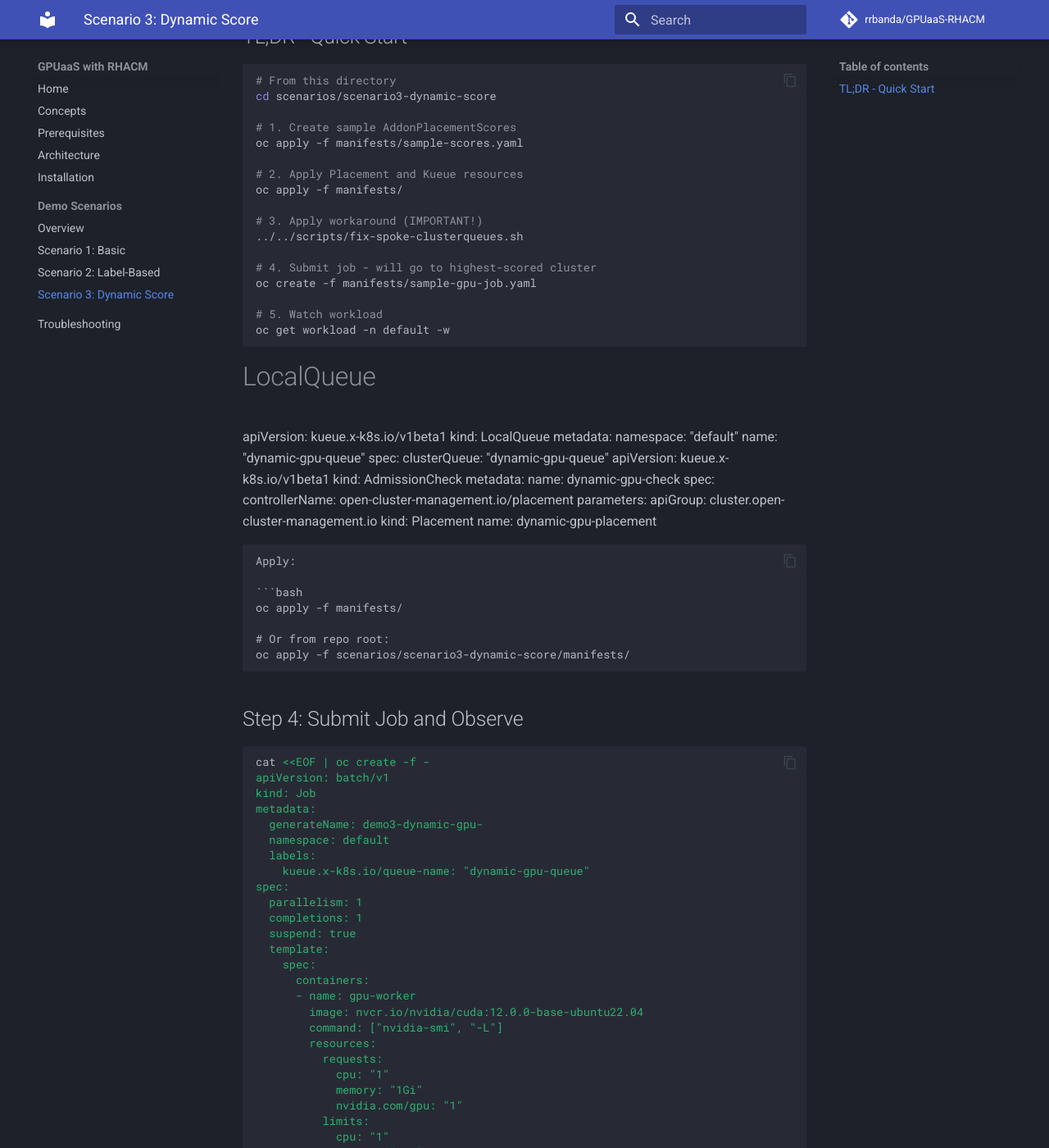
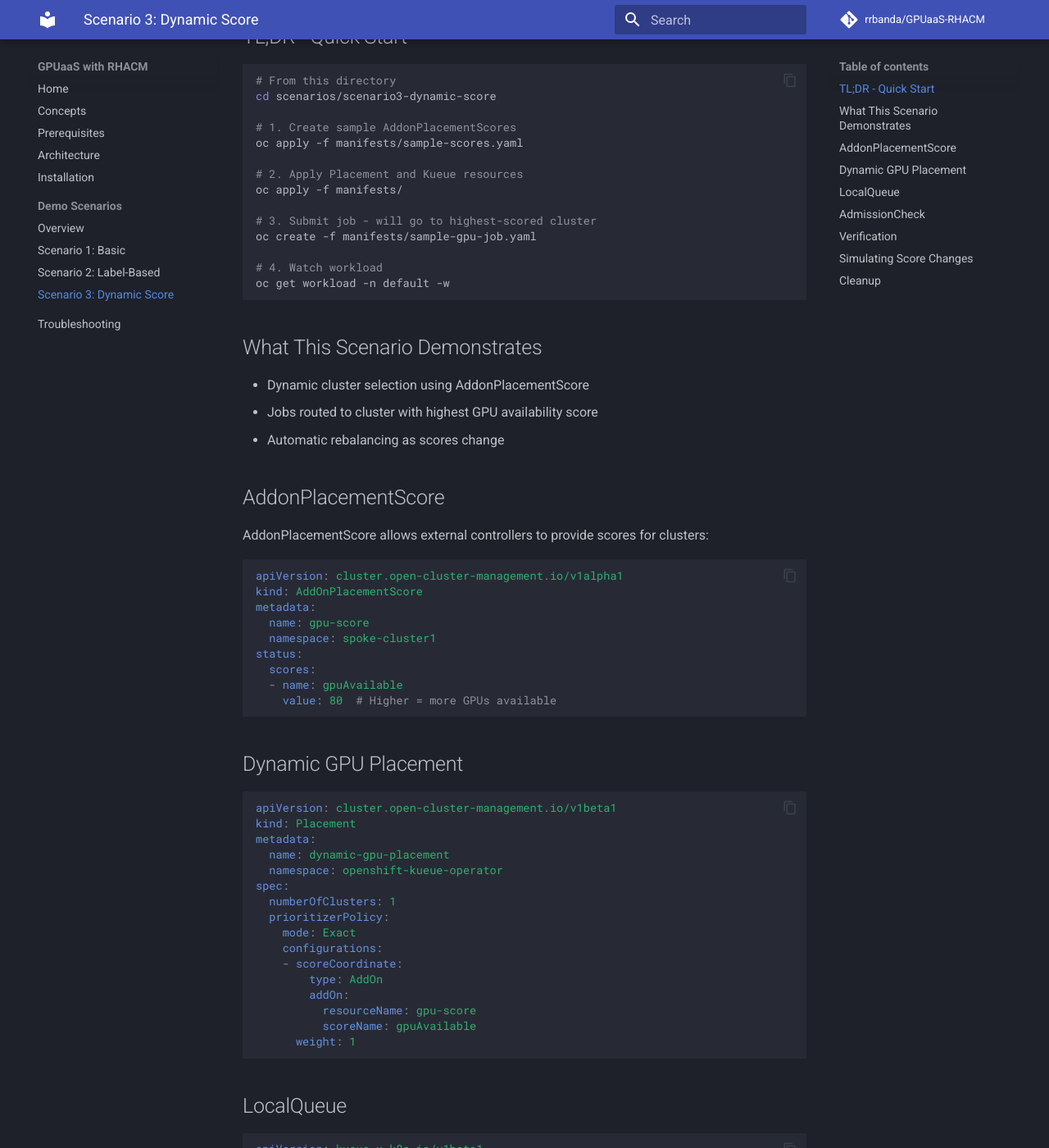
Before and after one commit to rrbanda/GPUaaS-RHACM, an MkDocs documentation site: the page built from docs/scenarios/scenario3-dynamic-score/README.md, in a window 1280 px wide and 1400 px high, scrolled down 218 px. Shown: the whole window at 82% size. Built offline with MkDocs 1.6.1 and Material for MkDocs 9.7.7, drawn with Linux system fonts in a browser that asks for light colours; comment, search, counter and statistics services are not loaded; some of the changed text lies outside the part shown.

Commit message:
Fix YAML code block formatting in scenario README files

````diff
--- a/docs/scenarios/scenario3-dynamic-score/README.md
+++ b/docs/scenarios/scenario3-dynamic-score/README.md
@@ -1,6 +1,4 @@
 # Scenario 3: Dynamic Score-Based Selection
-
-
 
 > **Difficulty:** ⭐⭐⭐ Advanced | **Time:** ~20 minutes
 
@@ -16,17 +14,59 @@
 # 2. Apply Placement and Kueue resources
 oc apply -f manifests/
 
-# 3. Apply workaround (IMPORTANT!)
-../../scripts/fix-spoke-clusterqueues.sh
-
-# 4. Submit job - will go to highest-scored cluster
+# 3. Submit job - will go to highest-scored cluster
 oc create -f manifests/sample-gpu-job.yaml
 
-# 5. Watch workload
+# 4. Watch workload
 oc get workload -n default -w
 ```
 
-# LocalQueue
+## What This Scenario Demonstrates
+
+- Dynamic cluster selection using AddonPlacementScore
+- Jobs routed to cluster with highest GPU availability score
+- Automatic rebalancing as scores change
+
+## AddonPlacementScore
+
+AddonPlacementScore allows external controllers to provide scores for clusters:
+
+```yaml
+apiVersion: cluster.open-cluster-management.io/v1alpha1
+kind: AddOnPlacementScore
+metadata:
+  name: gpu-score
+  namespace: spoke-cluster1
+status:
+  scores:
+  - name: gpuAvailable
+    value: 80  # Higher = more GPUs available
+```
+
+## Dynamic GPU Placement
+
+```yaml
+apiVersion: cluster.open-cluster-management.io/v1beta1
+kind: Placement
+metadata:
+  name: dynamic-gpu-placement
+  namespace: openshift-kueue-operator
+spec:
+  numberOfClusters: 1
+  prioritizerPolicy:
+    mode: Exact
+    configurations:
+    - scoreCoordinate:
+        type: AddOn
+        addOn:
+          resourceName: gpu-score
+          scoreName: gpuAvailable
+      weight: 1
+```
+
+## LocalQueue
+
+```yaml
 apiVersion: kueue.x-k8s.io/v1beta1
 kind: LocalQueue
 metadata:
@@ -34,6 +74,11 @@
   name: "dynamic-gpu-queue"
 spec:
   clusterQueue: "dynamic-gpu-queue"
+```
+
+## AdmissionCheck
+
+```yaml
 apiVersion: kueue.x-k8s.io/v1beta1
 kind: AdmissionCheck
 metadata:
@@ -46,122 +91,33 @@
     name: dynamic-gpu-placement
 ```
 
-Apply:
+## Verification
 
 ```bash
-oc apply -f manifests/
+# Check AddonPlacementScores
+oc get addonplacementscore -A
 
-# Or from repo root:
-oc apply -f scenarios/scenario3-dynamic-score/manifests/
+# Check PlacementDecision - should select highest scored cluster
+oc get placementdecision -n openshift-kueue-operator
+
+# Watch jobs being dispatched
+oc get workload -n default -w
 ```
 
-## Step 4: Submit Job and Observe
+## Simulating Score Changes
 
 ```bash
-cat <<EOF | oc create -f -
-apiVersion: batch/v1
-kind: Job
-metadata:
-  generateName: demo3-dynamic-gpu-
-  namespace: default
-  labels:
-    kueue.x-k8s.io/queue-name: "dynamic-gpu-queue"
-spec:
-  parallelism: 1
-  completions: 1
-  suspend: true
-  template:
-    spec:
-      containers:
-      - name: gpu-worker
-        image: nvcr.io/nvidia/cuda:12.0.0-base-ubuntu22.04
-        command: ["nvidia-smi", "-L"]
-        resources:
-          requests:
-            cpu: "1"
-            memory: "1Gi"
-            nvidia.com/gpu: "1"
-          limits:
-            cpu: "1"
-            memory: "1Gi"
-            nvidia.com/gpu: "1"
-      restartPolicy: Never
-EOF
+# Update score for spoke-cluster2 to be higher
+oc patch addonplacementscore gpu-score -n spoke-cluster2 \
+  --type=merge -p '{"status":{"scores":[{"name":"gpuAvailable","value":90}]}}'
+
+# Submit new job - should go to spoke-cluster2 now
+oc create -f manifests/sample-gpu-job.yaml
 ```
-
-Monitor:
-
-```bash
-# Watch workload
-oc get workload -n default -w
-
-# Check nominated cluster
-oc get workload -n default -o jsonpath='{.items[-1].status.nominatedClusterNames}'
-```
-
-## Step 5: Simulate Score Change
-
-Change the scores to simulate a different cluster becoming more available:
-
-```bash
-# Reduce spoke-cluster1 score (simulate GPU exhaustion)
-oc patch addonplacementscore resource-usage-score -n spoke-cluster1 \
-  --type=merge --subresource=status \
-  -p '{"status":{"scores":[{"name":"gpuClusterAvailable","value":10}]}}'
-
-# Wait for Placement to re-evaluate
-sleep 10
-
-# Check new selection
-oc get placementdecision -n openshift-kueue-operator \
-  -l cluster.open-cluster-management.io/placement=dynamic-gpu-placement
-```
-
-## Expected Behavior
-
-| Cluster | Initial Score | After Change | Selection |
-|---------|---------------|--------------|-----------|
-| spoke-cluster1 | 80 | 10 | First selected, then deselected |
-| spoke-cluster2 | 0 | 0 | Never selected (no GPU) |
-
-Jobs submitted after the score change will be dispatched to the newly highest-scoring cluster.
-
-## Production Considerations
-
-### Real Score Provider
-
-In production, use a controller that monitors actual GPU usage:
-
-```yaml
-# Example: Custom score provider addon
-apiVersion: addon.open-cluster-management.io/v1alpha1
-kind: ClusterManagementAddOn
-metadata:
-  name: gpu-score-provider
-spec:
-  addOnMeta:
-    displayName: GPU Score Provider
-    description: Provides real-time GPU availability scores
-```
-
-### Score Update Frequency
-
-Configure appropriate `validUntil` for scores to balance:
-- **Too frequent:** High API server load
-- **Too infrequent:** Stale scores, suboptimal placement
 
 ## Cleanup
 
 ```bash
-oc delete job -n default -l kueue.x-k8s.io/queue-name=dynamic-gpu-queue
-oc delete placement dynamic-gpu-placement -n openshift-kueue-operator
-oc delete clusterqueue dynamic-gpu-queue
-oc delete localqueue dynamic-gpu-queue -n default
-oc delete admissioncheck multikueue-dynamic dynamic-gpu-check
-oc delete addonplacementscore resource-usage-score -n spoke-cluster1
-oc delete addonplacementscore resource-usage-score -n spoke-cluster2
+oc delete -f manifests/sample-gpu-job.yaml
+oc delete -f manifests/
 ```
-
-## Next Steps
-
-- [Troubleshooting Guide](../../docs/99-troubleshooting.md)
````
Also changed, not shown: docs/scenarios/scenario1-basic/README.md (+37 -10 lines), docs/scenarios/scenario2-label-based/README.md (+41 -110 lines).
